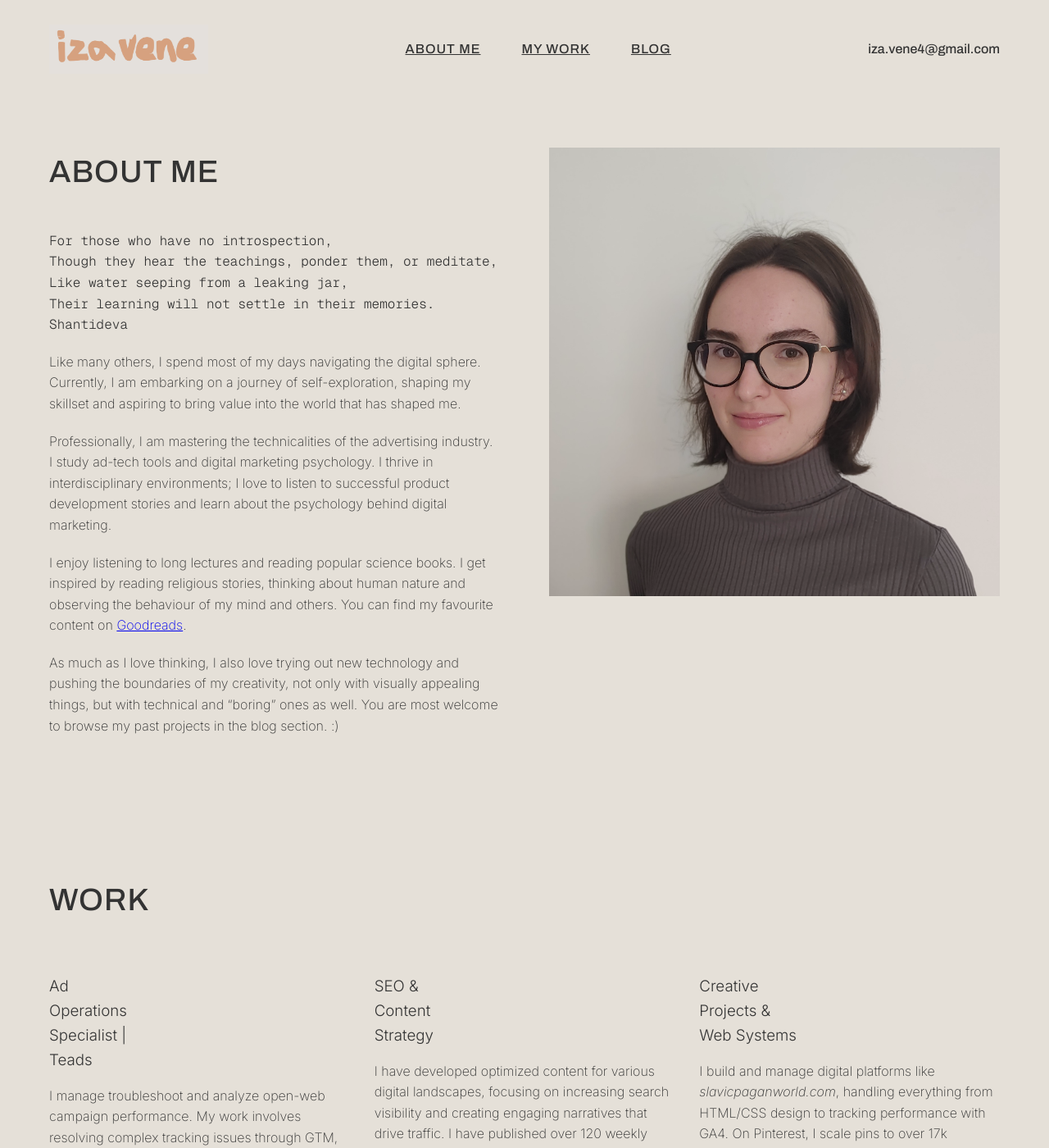
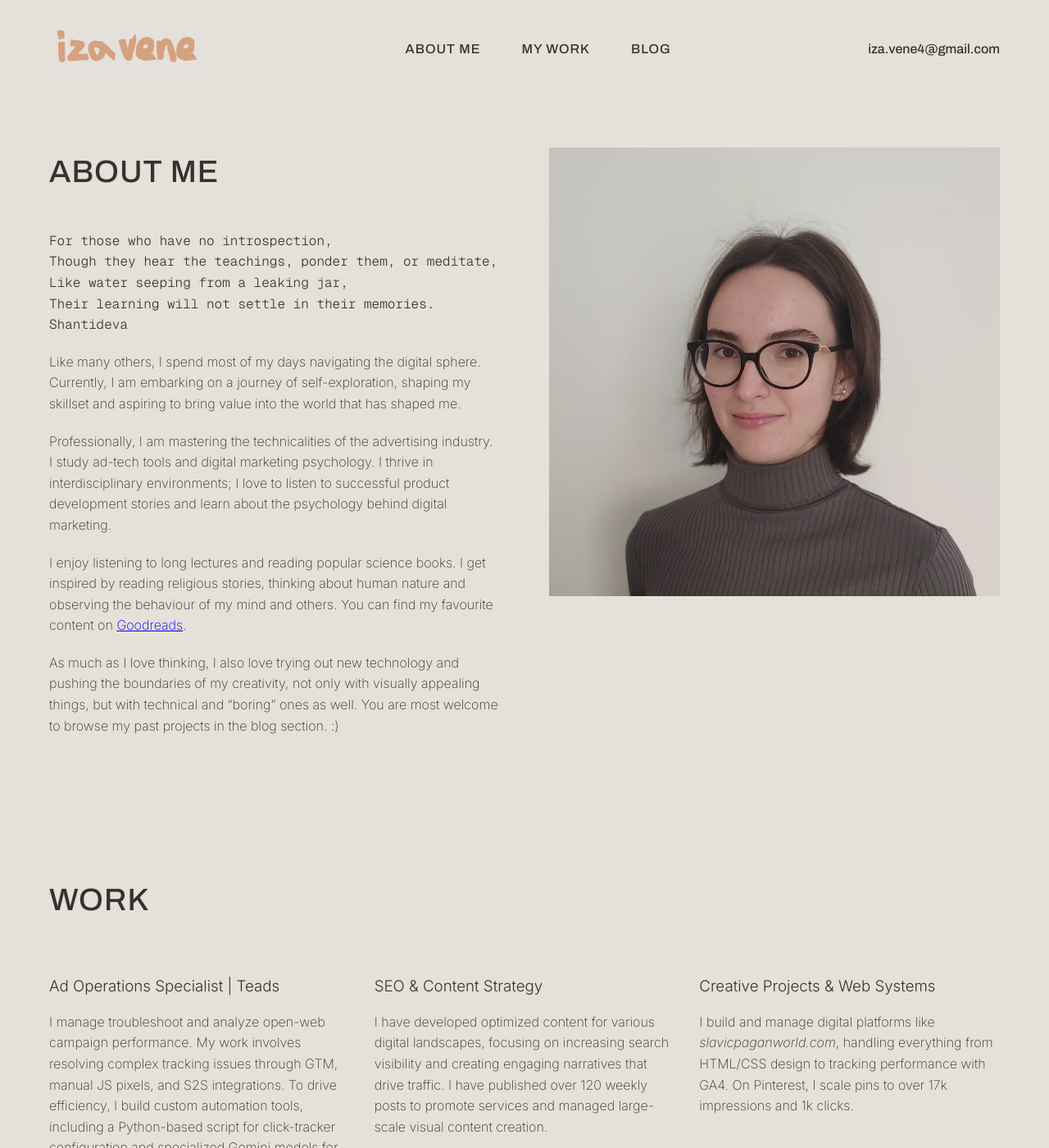
Before and after one commit to vendi525/vendi525.github.io, a Jekyll site: the page built from index.html, in a window 1280 px wide and 1400 px high. Shown: the whole window at 82% size. Built offline with Jekyll 4.4.1, drawn with Linux system fonts in a browser that asks for light colours.

Commit message:
Enhance CSS with smooth scrolling and style updates
Added smooth scrolling behavior and adjusted styles for better readability.

```diff
--- a/assets/css/style.css
+++ b/assets/css/style.css
@@ -1,4 +1,9 @@
 /* --- BASE STYLES --- */
+html {
+  scroll-behavior: smooth;
+  scroll-padding-top: 120px;
+}
+
 body {
   font-family: "Inter", sans-serif;
   font-optical-sizing: auto;
@@ -47,6 +52,7 @@
 
 .main-nav a {
   font-family: "Archivo", sans-serif;
+  text-decoration: none;
   color: #333;
   font-weight: 500;
   font-size: 16px;
@@ -135,7 +141,7 @@
 
 .section-text h3 {
   flex: 1;
-  max-width: 33%;
+  max-width: 100%;
   margin-bottom: 0;
   font-weight: 300;
 }
@@ -172,10 +178,10 @@
 .blog-entry h3 a {
   text-decoration: none;
   font-family: "Archivo", sans-serif;
-  color: #000;
+  color: #333;
   font-size: 28px;
-  font-weight: 700; /* Heavy weight like your reference */
-  letter-spacing: -0.5px;
+  font-weight: 500; /* Heavy weight like your reference */
+  letter-spacing: 1px;
 }
 
 .blog-entry p {
```
